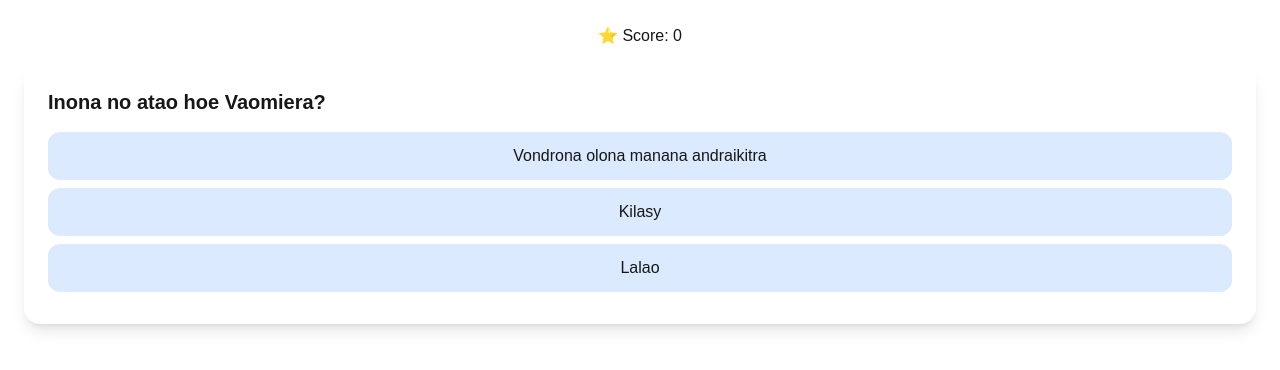
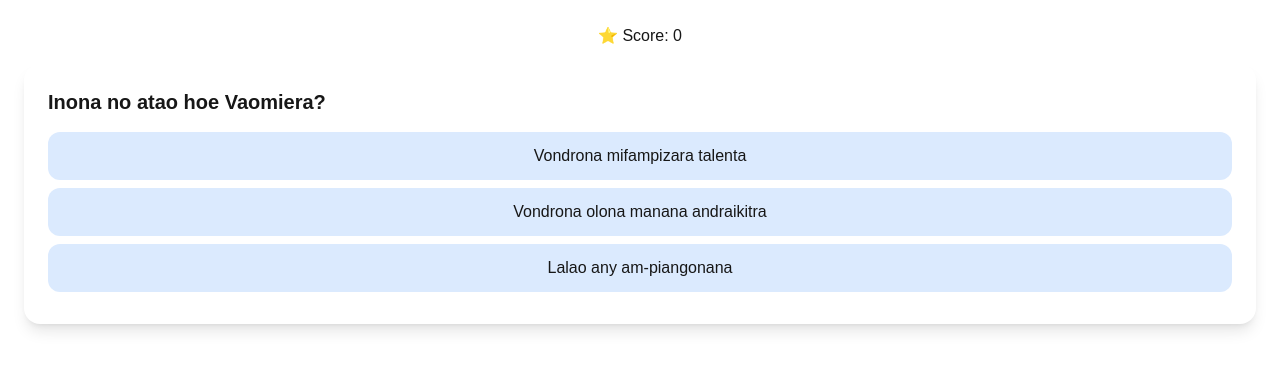
Before and after one commit to Tahiana07/vaomiera-games, a Next.js app: page /quiz in a window 1280 px wide. Shown: the top 370 px of the page. Built offline with nearby package versions, Linux system fonts and the light colour scheme.

Commit message:
update quiz

```diff
--- a/data/questions.ts
+++ b/data/questions.ts
@@ -2,18 +2,18 @@ export const questions = [
   {
     question: "Inona no atao hoe Vaomiera?",
     options: [
+      "Vondrona mifampizara talenta",
       "Vondrona olona manana andraikitra",
-      "Kilasy",
-      "Lalao"
+      "Lalao any am-piangonana"
     ],
     answer: "Vondrona olona manana andraikitra"
   },
   {
     question: "Fa maninona no miditra vaomiera?",
     options: [
-      "Mianatra mandray andraikitra",
-      "Matory",
-      "Mihinana"
+      "Satria mahafinaritra",
+      "Mihinana sakafo miaraka",
+      "Mianatra mandray andraikitra"
     ],
     answer: "Mianatra mandray andraikitra"
   },
@@ -30,8 +30,8 @@ export const questions = [
     question: "Inona no ataon'ny Ara-batana?",
     options: [
       "Mikolo ny ara-batana",
-      "Mivavaka",
-      "Mianatra"
+      "Mivavaka ny ara-batana",
+      "Mianatra momba ny ara-batana"
     ],
     answer: "Mikolo ny ara-batana"
   },
```
